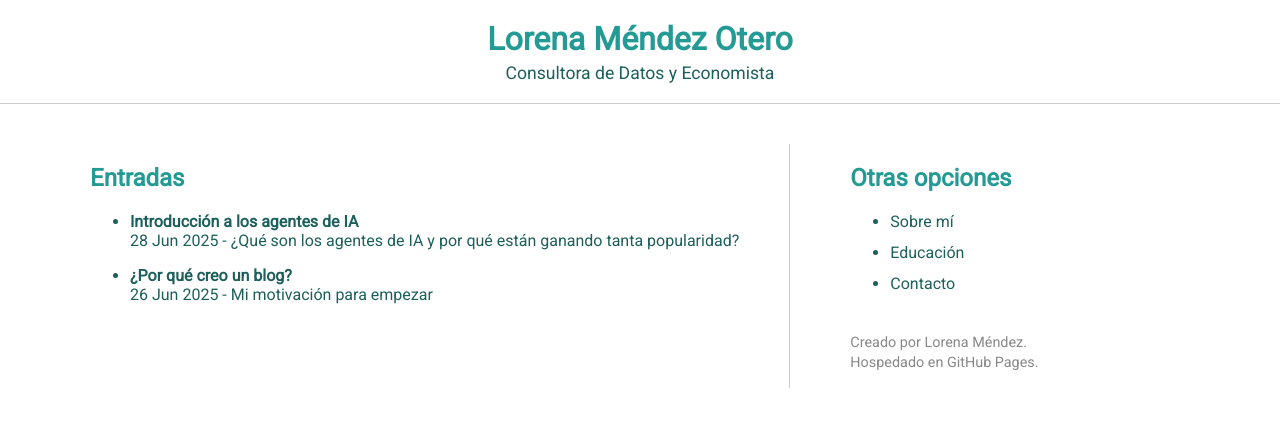
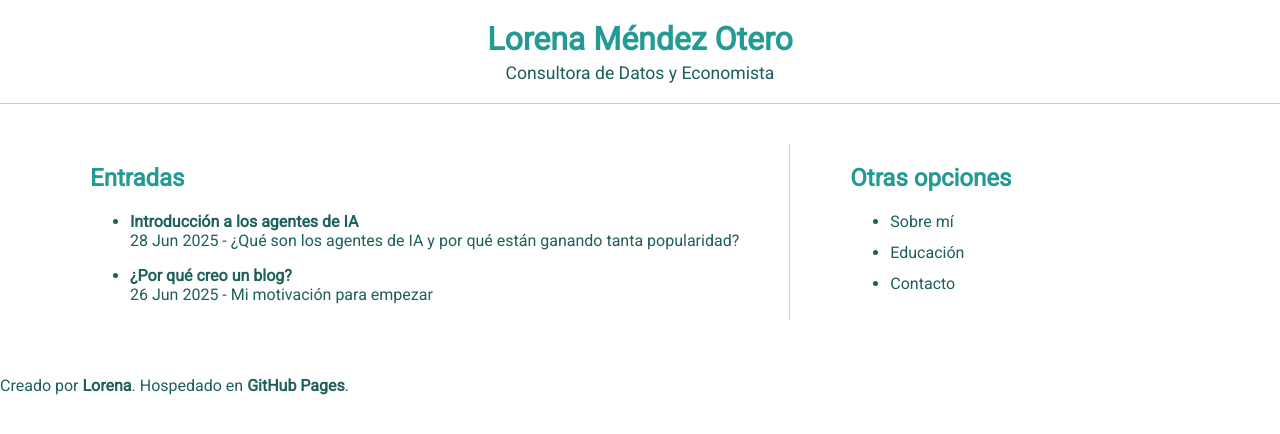
Before and after one commit to lmendezotero/lmendezotero.github.io, a Jekyll site: the page built from index.md, in a window 1280 px wide, cut to the strip 174-608 px from the top of the page. Built offline with Jekyll 4.4.1, drawn with Linux system fonts in a browser that asks for light colours; the list of posts is cut into pages by our own code.

Commit message:
Update default.html

```diff
--- a/_layouts/default.html
+++ b/_layouts/default.html
@@ -32,11 +32,17 @@
           <li><a href="{{ '/education' | relative_url }}">Educación</a></li>
           <li><a href="{{ '/contact' | relative_url }}">Contacto</a></li>
         </ul>
-        <p class="credit-note">Creado por Lorena Méndez.<br>Hospedado en GitHub Pages.</p>
       </aside>
 
     </div>
   </div>
 
+  <footer class="site-footer">
+    <p>
+      Creado por <strong class="highlight">Lorena</strong>.
+      Hospedado en <strong class="highlight">GitHub Pages</strong>.
+    </p>
+  </footer>
+
 </body>
 </html>
```
